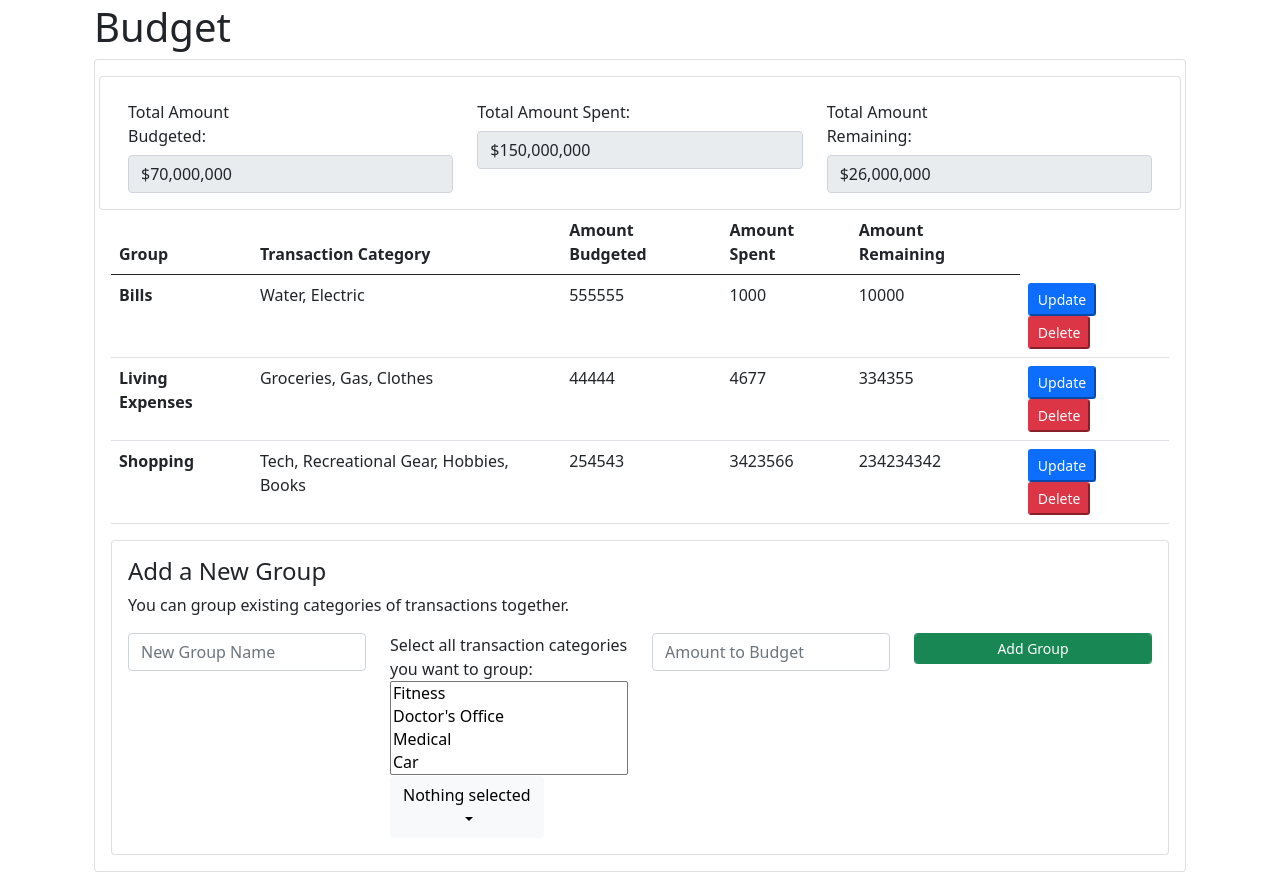
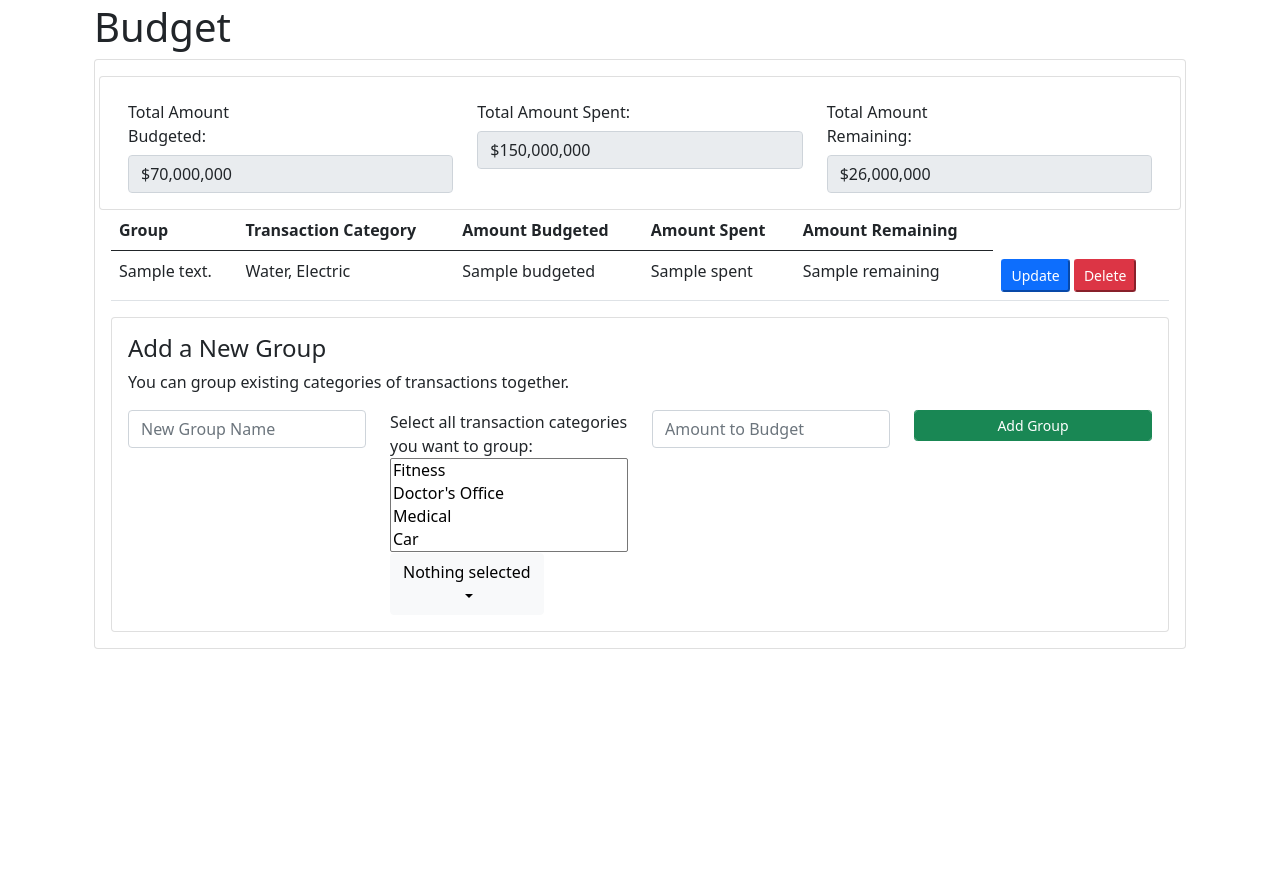
Before and after one commit to asa-leholland/BeaverHacks, a Django app: template BeaverStacks/BudgetApp/templates/index.html in a window 1280 px wide. Shown: the part 211-1083 px from the top of the page. After the commit the page ends 860 px from the top, so only its background shows below. Run offline with Django 3.2, Linux system fonts and the light colour scheme; the template is opened without the code that fills it: most values are stand-ins (such as "Sample title", 1, 10 or a date in 2020); some libraries are stand-ins or nearby versions.

Commit message:
Added dynamic fields for groups for reading from the database, Changed transactions categories form from a pulldown to a text field. Added some attributes to models for testing Edited view.py to allow for writing transactions to the database

```diff
--- a/BeaverStacks/BudgetApp/forms.py
+++ b/BeaverStacks/BudgetApp/forms.py
@@ -15,7 +15,6 @@
     class Meta:
         model = Transactions
         fields = [
-            'name',
             'vendor',
             'date',
             'amount',
--- a/BeaverStacks/BudgetApp/templates/index.html
+++ b/BeaverStacks/BudgetApp/templates/index.html
@@ -148,45 +148,28 @@
 				  </thead>
 				  <tbody>
 
-				    <form>
+
+						{% for group in groups %}
 					    <tr>
-					      <th scope="row">Bills</th>
+					      <th scope="row" style="display: none;">{group.group_description}}</th>
+							<td class="tabledit-view-mode" style="cursor: pointer;"><span class="tabledit-span">{{group.group_description}}
+							</span><input class="tabledit-input form-control input-sm" type="text" name="description" value={{group.group_description}} style="display: none;" disabled=""></td>
 					      <td>Water, Electric</td>
-					      <td>555555</td>
-					      <td>1000</td>
-					      <td>10000</td>
+					      <td class="tabledit-view-mode" style="cursor: pointer;"><span class="tabledit-span">{{group.budgeted}}
+							</span><input class="tabledit-input form-control input-sm" type="text" name="budgeted" value={{group.budgeted}} style="display: none;" disabled=""></td>
+					      <td class="tabledit-view-mode" style="cursor: pointer;"><span class="tabledit-span">{{group.spent}}
+							</span><input class="tabledit-input form-control input-sm" type="text" name="spent" value={{group.spent}} style="display: none;" disabled=""></td>
+					      <td class="tabledit-view-mode" style="cursor: pointer;"><span class="tabledit-span">{{group.remaining}}
+							</span><input class="tabledit-input form-control input-sm" type="text" name="remaining" value={{group.remaining}} style="display: none;" disabled=""></td>
 					      	<td>
 			              <button type="submit" class="btn-sm btn-primary">Update<i class="fas fa-edit"></i></button>
 			            <button type="submit" class="btn-sm btn-danger">Delete<i class="far fa-trash-alt"></i></button>
 			            </td>
 					    </tr>
-				    </form>
-
-				    <tr>
-				      <th scope="row">Living Expenses </th>
-				      <td>Groceries, Gas, Clothes</td>
-				      <td>44444</td>
-				      <td>4677</td>
-				      <td>334355</td>
-				      <td>
-		              <button type="submit" class="btn-sm btn-primary">Update<i class="fas fa-edit"></i></button>
-		            <button type="submit" class="btn-sm btn-danger">Delete<i class="far fa-trash-alt"></i></button>
-		            </td>
-				    </tr>
-				    <tr>
-				      <th scope="row">Shopping</th>
-				      <td>Tech, Recreational Gear, Hobbies, Books</td>
-				      <td>254543</td>
-				      <td>3423566</td>
-				      <td>234234342</td>
-				  	<td>
-		              <button type="submit" class="btn-sm btn-primary">Update<i class="fas fa-edit"></i></button>
-		            <button type="button" class="btn-sm btn-danger">Delete<i class="far fa-trash-alt"></i></button>
-		            </td>
-				    </tr>
+						{% endfor %}
 				  </tbody>
 				</table>
-
+			<form method="POST">{% csrf_token %}
       			<div class="card">
       				<div class="card-body">
 
@@ -196,7 +179,7 @@
 						    <div class="col-sm">
 						      <div class="form-inline">
 								    <div class="col p1">
-								      <input type="text" class="form-control" placeholder="New Group Name">
+								      <input type="text" class="form-control" placeholder="New Group Name" name="group_description">
 								    </div>
 								</div>
 						    </div>
@@ -216,7 +199,7 @@
 						    <div class="col-sm">
 						      <div class="form-inline">
 						    <div class="col-md-12 form-group">
-						         <input type="text" class="form-control" placeholder="Amount to Budget">
+						         <input type="text" class="form-control" placeholder="Amount to Budget" name="amount">
 						    </div>
 						</div>
 						    </div>
@@ -275,10 +258,10 @@
 			                            	{% for transaction in transactions %}
 			                                <tr>
 			                                    <th scope="row" style="display: none;">{{transaction.transaction_id}}</th>
-			                                    <td class="tabledit-view-mode" style="cursor: pointer;"><span class="tabledit-span">{{transaction.name}}
-			                                        </span><input class="tabledit-input form-control input-sm" type="text" name="Transaction" value={{transaction.name}} style="display: none;" disabled=""></td>
+			                                    <td class="tabledit-view-mode" style="cursor: pointer;"><span class="tabledit-span">{{transaction.transaction_description}}
+			                                        </span><input class="tabledit-input form-control input-sm" type="text" name="Description" value={{transaction.transaction_description}} style="display: none;" disabled=""></td>
 												<td class="tabledit-view-mode" style="cursor: pointer;"><span class="tabledit-span">{{transaction.vendor}}
-			                                        </span><input class="tabledit-input form-control input-sm" type="text" name="Transaction" value={{transaction.vendor}} style="display: none;" disabled=""></td>
+			                                        </span><input class="tabledit-input form-control input-sm" type="text" name="Vendor" value={{transaction.vendor}} style="display: none;" disabled=""></td>
 			                                    <td class="tabledit-view-mode" style="cursor: pointer;"><span class="tabledit-span" style="">{{transaction.date}}
 			                                        </span><input class="tabledit-input form-control input-sm fill" type="date" name="Date" value={{transaction.date}} style="display: none;" disabled=""></td>
 			                                    <td class="tabledit-view-mode" style="cursor: pointer;"><span class="tabledit-span" style="">{{transaction.category}}
@@ -329,19 +312,27 @@
 									<h4>Add new transaction</h4>
 								  <div class="form-inline">
 									  	<div class="col p-2">
-									      <input type="text" class="form-control" placeholder="New Transaction Name" name="name">
+									      <input type="text" class="form-control" placeholder="New Transaction Name" name="transaction_description">
+									    </div>
+									    <div class="col p-2">
+									      <input type="text" class="form-control" placeholder="vendor" name="vendor">
 									    </div>
 									    <div class="col p-2">
 									      <input type="date" class="form-control" name="date">
 									    </div>
-								 <label class="mr-sm-2" for="inlineFormCustomSelect">Select a Category</label>
-										   <select class="custom-select mr-sm-2" id="inlineFormCustomSelect">
-										        <option selected>Choose...</option>
-										        <option value="1">One</option>
-										        <option value="2">Two</option>
-										        <option value="3">Three</option>
-										   </select>
-								  	<div class="col p-2">
+									   <!-- changed this to a char field -->
+									    <div class="col p-2">
+									      <input type="text" class="form-control" placeholder="category" name="category">
+									    </div>
+
+<!--								 <label class="mr-sm-2" for="inlineFormCustomSelect">Select a Category</label>-->
+<!--										   <select class="custom-select mr-sm-2" id="inlineFormCustomSelect">-->
+<!--										        <option selected>Choose...</option>-->
+<!--										        <option value="1">One</option>-->
+<!--										        <option value="2">Two</option>-->
+<!--										        <option value="3">Three</option>-->
+<!--										   </select>-->
+<								  	<div class="col p-2">
 								      <input type="text" class="form-control" placeholder="New Amount" name="amount">
 								    </div>
 								    <div class="col p-2">
--- a/BeaverStacks/BudgetApp/urls.py
+++ b/BeaverStacks/BudgetApp/urls.py
@@ -3,5 +3,4 @@
 
 urlpatterns = [
     path('', views.index, name='form'),
-    path('', views.add_transaction, name="add_transaction"),
 ]
```
Also changed, not shown: BeaverStacks/BudgetApp/models.py (+8 -3 lines), BeaverStacks/BudgetApp/views.py (+19 -12 lines).
